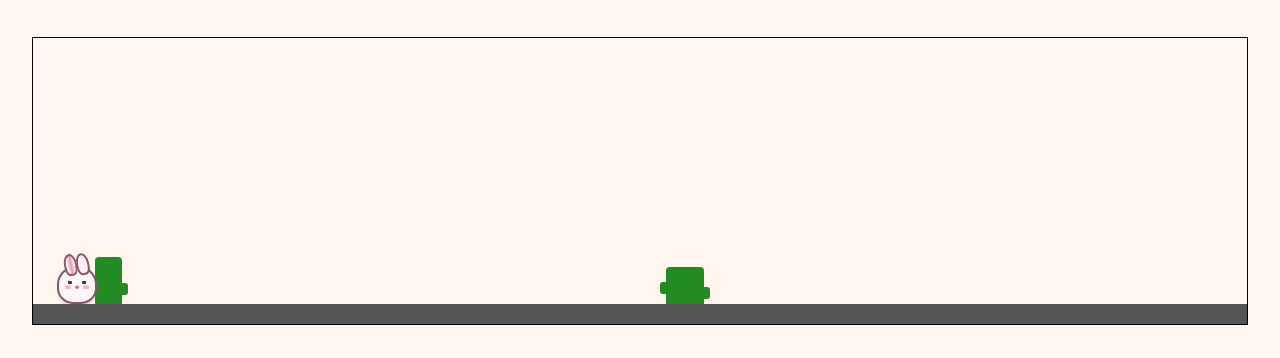
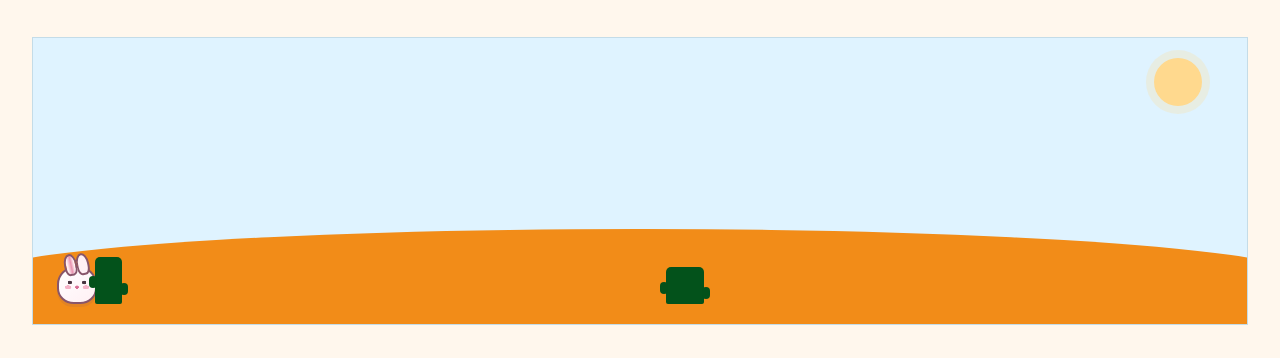
Before and after one commit to seanhoenderdos/game, a website with bundled scripts: page index.html in a window 1280 px wide. Shown: the part 210-568 px from the top of the page. Built offline with nearby package versions, Linux system fonts and the light colour scheme.

Commit message:
update layout

```diff
--- a/css/game.css
+++ b/css/game.css
@@ -3,14 +3,40 @@
   position: relative;
   height: 18rem;
   overflow: hidden;
-  border: 1px solid currentColor;
+  border: 1px solid #c4dce8;
+  background-color: #dff3ff;
+}
+
+.game-area::before {
+  content: '';
+  position: absolute;
+  top: 20px;
+  right: 45px;
+  width: 48px;
+  height: 48px;
+  border-radius: 50%;
+  background-color: #ffd98e;
+  box-shadow: 0 0 0 8px rgb(255 217 142 / 25%);
+}
+
+.game-area::after {
+  content: '';
+  position: absolute;
+  right: -5%;
+  bottom: 20px;
+  left: -5%;
+  height: 75px;
+  background-color: #f28c18;
+  border-radius: 50% 50% 0 0 / 65% 65% 0 0;
+  pointer-events: none;
 }
 
 .game-ground {
   position: absolute;
+  z-index: 1;
   bottom: 0;
   left: 0;
   width: 100%;
   height: 20px;
-  background-color: #555;
+  background-color: #f28c18;
 }
--- a/css/obstacles.css
+++ b/css/obstacles.css
@@ -1,6 +1,7 @@
 /* Owner: Nkheso. Implement obstacle-layer and generated obstacle styles here. */
 .obstacle-layer {
   position: absolute;
+  z-index: 2;
   inset: 0;
   overflow: hidden;
   pointer-events: none;
@@ -10,8 +11,8 @@
   position: absolute;
   left: 0;
   bottom: 20px;
-  background-color: #228b22;
-  border-radius: 4px 4px 0 0;
+  background-color: #03521b;
+  border-radius: 5px 5px 2px 2px;
 }
 
 .obstacle::before,
@@ -20,8 +21,8 @@
   position: absolute;
   width: 8px;
   height: 12px;
-  background-color: #228b22;
-  border-radius: 3px;
+  background-color: #03511a;
+  border-radius: 4px;
 }
 
 .obstacle::before {
```
